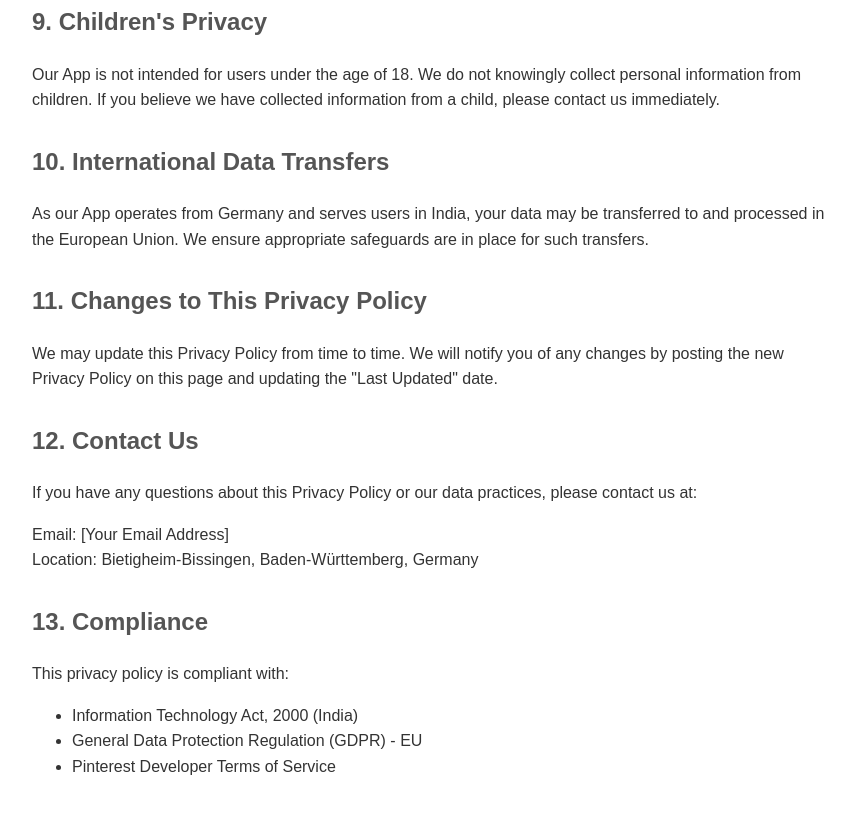
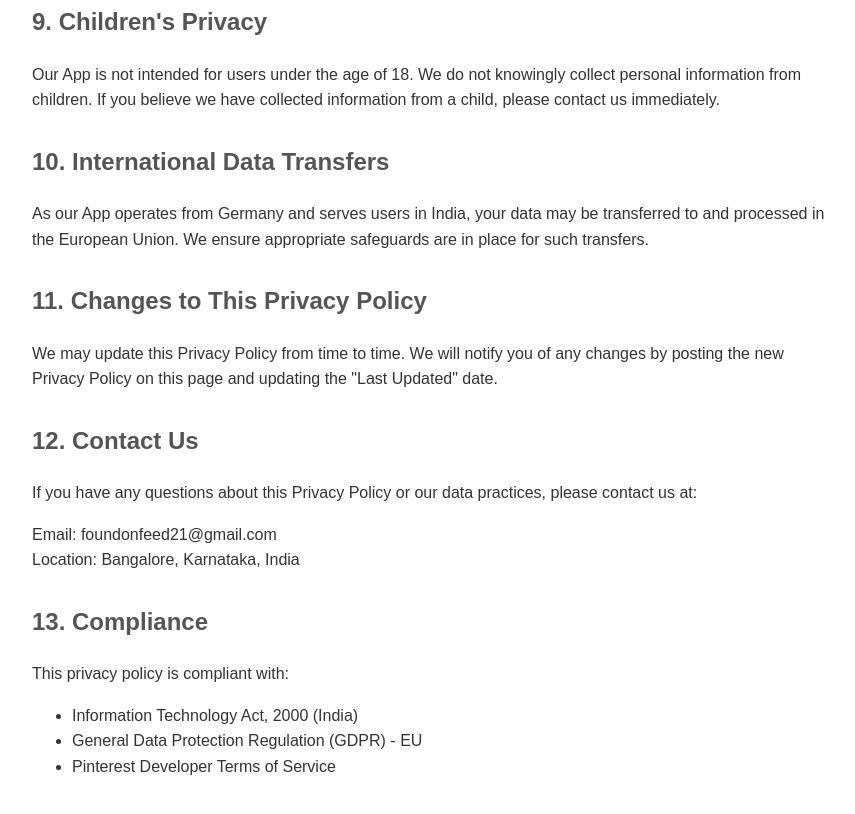
Before and after one commit to ratheesh-p/pinterest-privacy-policy, a plain HTML site: page index.html in a window 1280 px wide. Shown: the part 2078-2892 px from the top of the page, without its empty margins (208-1063 px from the left). Drawn offline with Linux system fonts and the light colour scheme.

Commit message:
Update contact information in Privacy Policy

```diff
--- a/index.html
+++ b/index.html
@@ -103,8 +103,8 @@
     <h2>12. Contact Us</h2>
     <p>If you have any questions about this Privacy Policy or our data practices, please contact us at:</p>
     <p>
-        Email: [Your Email Address]<br>
-        Location: Bietigheim-Bissingen, Baden-Württemberg, Germany
+        Email: foundonfeed21@gmail.com<br>
+        Location: Bangalore, Karnataka, India
     </p>
 
     <h2>13. Compliance</h2>
```
